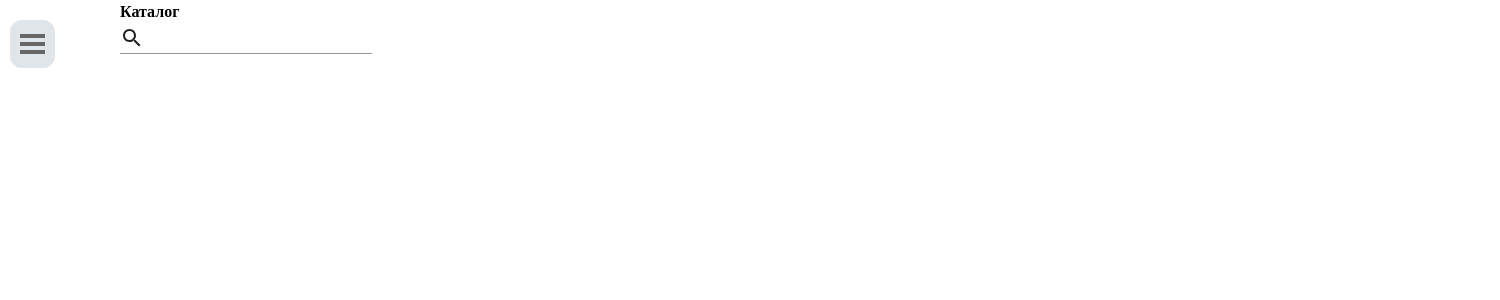
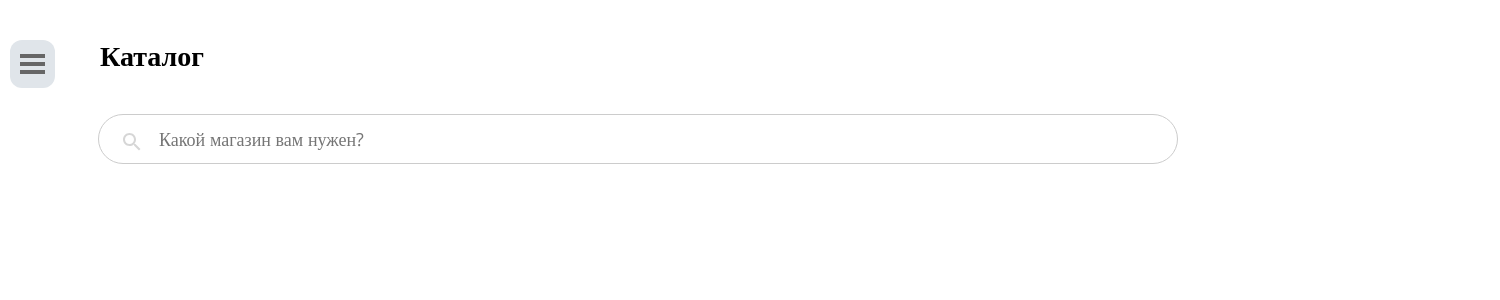
Before and after one commit to javascriptiser/frontend-test-1, a React (Create React App) app: page /Car in a window 1280 px wide. Shown: the top 300 px of the page, 1500 px wide, since content can reach past the window. Built offline with nearby package versions, Linux system fonts and the light colour scheme.

Commit message:
Верстка Header / InputSearch

```diff
--- a/src/Components/Header/Header.js
+++ b/src/Components/Header/Header.js
@@ -1,10 +1,11 @@
 import { useSelector } from "react-redux"
 import { InputSearch } from "../InputSearch/InputSearch"
+import style from './style.module.css'
 
 
 export const Header = () => {
 	const currentTitle = useSelector(state => state.sidebarSlice.currentTitle)
-	return <div>
+	return <div className={style.headerWrapper}>
 		<h1>{currentTitle}</h1>
 		<InputSearch />
 	</div>
--- /dev/null
+++ b/src/Components/Header/style.module.css
@@ -0,0 +1,17 @@
+.headerWrapper {
+	display: flex;
+	flex-direction: column;
+	height: 200px;
+	width: 1200px;
+	justify-content: center;
+}
+
+.headerWrapper h1 {
+	font-family: Open Sans;
+	font-size: 28px;
+	font-style: normal;
+	font-weight: 600;
+	line-height: 38px;
+	letter-spacing: 0em;
+	text-align: left;
+}
--- a/src/Components/InputSearch/InputSearch.js
+++ b/src/Components/InputSearch/InputSearch.js
@@ -1,13 +1,14 @@
-import { Input, InputLabel, InputAdornment } from '@material-ui/core'
+import { Input, InputLabel, InputAdornment, TextField } from '@material-ui/core'
 import SearchIcon from '@material-ui/icons/Search';
+import style from "./style.module.css";
 
 export const InputSearch = () => {
-	return <div>
-		<Input startAdornment={
-			<InputAdornment position={'start'}>
-				<SearchIcon />
-			</InputAdornment>
-		}
+	return <div className={style.inputWrapper}>
+		<SearchIcon className={style.searchIcon} />
+		<input
+			type="text"
+			className={style.input}
+			placeholder={'Какой магазин вам нужен?'}
 		/>
 	</div>
 }
--- /dev/null
+++ b/src/Components/InputSearch/style.module.css
@@ -0,0 +1,37 @@
+.inputWrapper {
+	margin-top: 40px;
+}
+
+.input {
+	width: 1080px;
+	height: 50px;
+	padding: 12px;
+	border: none;
+	outline: none;
+	border: solid 1px #ccc;
+	border-radius: 50px;
+	font-family: Open Sans;
+	font-size: 18px;
+	font-style: normal;
+	font-weight: 400;
+	line-height: 28px;
+	letter-spacing: 0em;
+	text-align: left;
+}
+
+.searchIcon {
+	width: 26px;
+	height: 26px;
+	line-height: 26px;
+	text-align: center;
+	margin-right: -26px;
+	left: 20px;
+	top: 8px;
+	position: relative;
+	z-index: 1;
+	color: #d6d6d6;
+}
+
+.searchIcon+.input {
+	padding-left: 60px;
+}
--- a/src/Components/Layouts/Wrapper/style.module.css
+++ b/src/Components/Layouts/Wrapper/style.module.css
@@ -1,11 +1,12 @@
 .wrapper {
-	width: 1440px;
+	width: 1240px;
 	height: 900px;
 	position: absolute;
 	left: 60px;
 	transition: all 600ms;
 	padding-left: 60px;
 	padding-right: 60px;
+	padding: 0px 40px 0px 40px;
 }
 
 .wrapper.sidebarActive {
--- a/src/Components/Sidebar/style.module.css
+++ b/src/Components/Sidebar/style.module.css
@@ -32,7 +32,7 @@
 .sidebar .toggleBtn {
 	position: absolute;
 	left: 270px;
-	top: 20px;
+	top: 40px;
 	background: #E0E5EA;
 	padding: 10px;
 	border-radius: 12px;
```
